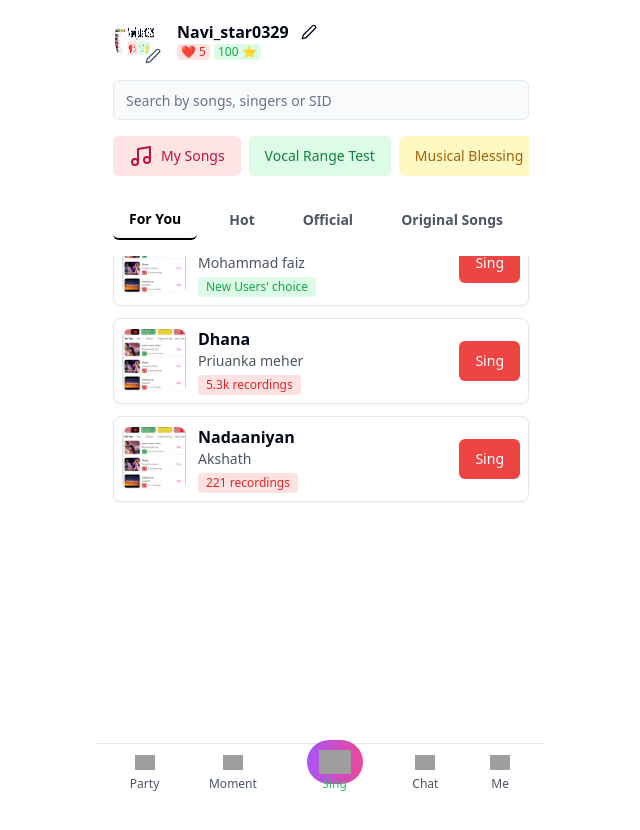
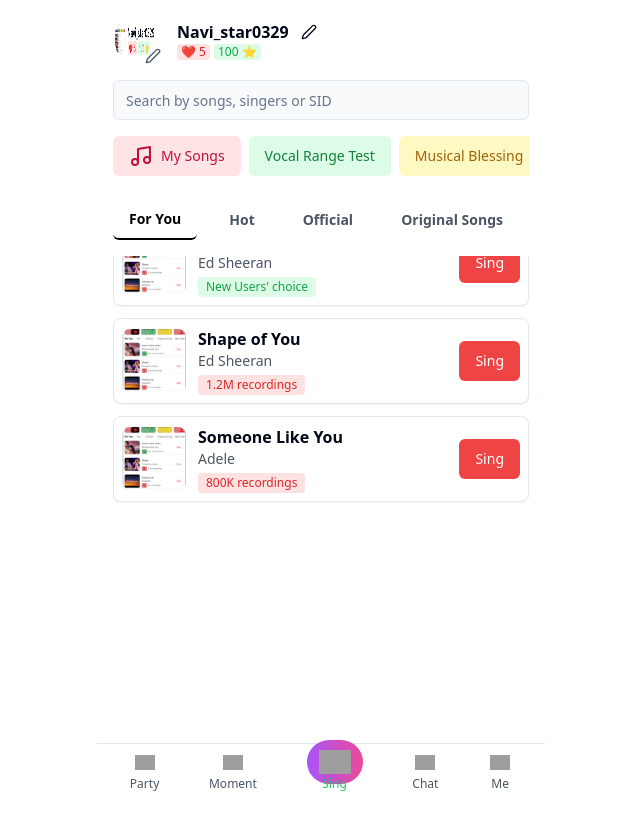
Before and after one commit to AdityaRAJHI/friendly-greeting-bot-94, a React (Vite) app: page / in a window 1280 px wide. Shown: the top 830 px of the page, without its empty margins (319-959 px from the left). Built offline with nearby package versions, Linux system fonts and the light colour scheme; grey boxes are pictures that could not be loaded.

Commit message:
Add songs to index page sections
Added songs to the "For You", "Hot", "Official", and "Original Songs" sections on the index page using a list of songs sourced from YouTube.
[skip gpt_engineer]

```diff
--- a/src/pages/Index.tsx
+++ b/src/pages/Index.tsx
@@ -1,7 +1,7 @@
 import { Button } from "@/components/ui/button";
 import { Input } from "@/components/ui/input";
 import { ScrollArea } from "@/components/ui/scroll-area";
-import { Store, ListTodo, Music, User } from "lucide-react";
+import { Music } from "lucide-react";
 import { SongCard } from "@/components/SongCard";
 import { CategoryButton } from "@/components/CategoryButton";
 import { Navigation } from "@/components/Navigation";
@@ -10,35 +10,86 @@ import { useState } from "react";
 import { useToast } from "@/components/ui/use-toast";
 import { useNavigate } from "react-router-dom";
 
+const songsByCategory = {
+  "For You": [
+    {
+      id: 1,
+      title: "Perfect",
+      artist: "Ed Sheeran",
+      image: "/lovable-uploads/8073f6c0-1dfa-4cb9-be05-662565b5e703.png",
+      isNewChoice: true,
+    },
+    {
+      id: 2,
+      title: "Shape of You",
+      artist: "Ed Sheeran",
+      image: "/lovable-uploads/8073f6c0-1dfa-4cb9-be05-662565b5e703.png",
+      recordings: "1.2M recordings"
+    },
+    {
+      id: 3,
+      title: "Someone Like You",
+      artist: "Adele",
+      image: "/lovable-uploads/8073f6c0-1dfa-4cb9-be05-662565b5e703.png",
+      recordings: "800K recordings"
+    }
+  ],
+  "Hot": [
+    {
+      id: 4,
+      title: "Cruel Summer",
+      artist: "Taylor Swift",
+      image: "/lovable-uploads/8073f6c0-1dfa-4cb9-be05-662565b5e703.png",
+      isNewChoice: true,
+      recordings: "2.1M recordings"
+    },
+    {
+      id: 5,
+      title: "Vampire",
+      artist: "Olivia Rodrigo",
+      image: "/lovable-uploads/8073f6c0-1dfa-4cb9-be05-662565b5e703.png",
+      recordings: "1.5M recordings"
+    }
+  ],
+  "Official": [
+    {
+      id: 6,
+      title: "As It Was",
+      artist: "Harry Styles",
+      image: "/lovable-uploads/8073f6c0-1dfa-4cb9-be05-662565b5e703.png",
+      recordings: "3.2M recordings"
+    },
+    {
+      id: 7,
+      title: "Anti-Hero",
+      artist: "Taylor Swift",
+      image: "/lovable-uploads/8073f6c0-1dfa-4cb9-be05-662565b5e703.png",
+      recordings: "2.8M recordings"
+    }
+  ],
+  "Original Songs": [
+    {
+      id: 8,
+      title: "Flowers",
+      artist: "Miley Cyrus",
+      image: "/lovable-uploads/8073f6c0-1dfa-4cb9-be05-662565b5e703.png",
+      isNewChoice: true,
+      recordings: "4.1M recordings"
+    },
+    {
+      id: 9,
+      title: "Last Night",
+      artist: "Morgan Wallen",
+      image: "/lovable-uploads/8073f6c0-1dfa-4cb9-be05-662565b5e703.png",
+      recordings: "1.9M recordings"
+    }
+  ]
+};
+
 const Index = () => {
   const [activeTab, setActiveTab] = useState("For You");
   const { toast } = useToast();
   const navigate = useNavigate();
-
-  const songs = [
-    {
-      id: 1,
-      title: "Kabhi Sham dhale",
-      artist: "Mohammad faiz",
-      image: "/lovable-uploads/8073f6c0-1dfa-4cb9-be05-662565b5e703.png",
-      isNewChoice: true,
-      recordings: null
-    },
-    {
-      id: 2,
-      title: "Dhana",
-      artist: "Priuanka meher",
-      image: "/lovable-uploads/8073f6c0-1dfa-4cb9-be05-662565b5e703.png",
-      recordings: "5.3k recordings"
-    },
-    {
-      id: 3,
-      title: "Nadaaniyan",
-      artist: "Akshath",
-      image: "/lovable-uploads/8073f6c0-1dfa-4cb9-be05-662565b5e703.png",
-      recordings: "221 recordings"
-    }
-  ];
 
   const handleTabClick = (tab: string) => {
     setActiveTab(tab);
@@ -53,14 +104,6 @@ const Index = () => {
       title: category,
       description: `Viewing ${category}...`,
     });
-  };
-
-  const handleStoreClick = () => {
-    navigate("/store");
-  };
-
-  const handleListClick = () => {
-    navigate("/list");
   };
 
   return (
@@ -101,7 +144,7 @@ const Index = () => {
 
         <div className="px-4 mb-4">
           <div className="flex gap-4 text-sm text-gray-600 overflow-x-auto">
-            {["For You", "Hot", "Official", "Original Songs", "Best Movie"].map((tab) => (
+            {Object.keys(songsByCategory).map((tab) => (
               <Button
                 key={tab}
                 variant="ghost"
@@ -119,7 +162,7 @@ const Index = () => {
 
       <ScrollArea className="h-[calc(100vh-280px)] mt-[220px] mb-[60px]">
         <div className="px-4">
-          {songs.map((song) => (
+          {songsByCategory[activeTab as keyof typeof songsByCategory].map((song) => (
             <SongCard key={song.id} {...song} />
           ))}
         </div>
```
